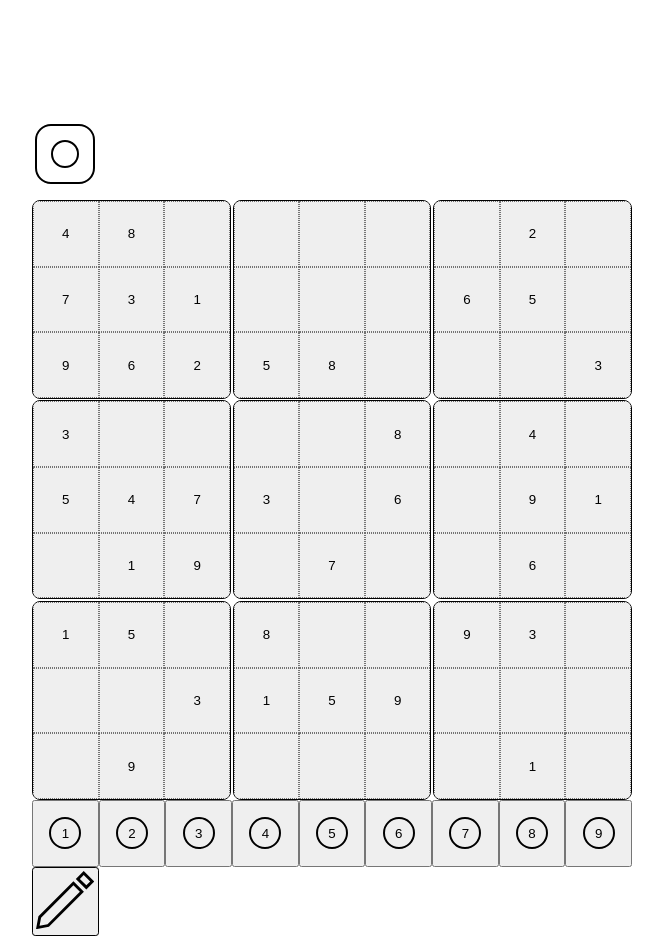
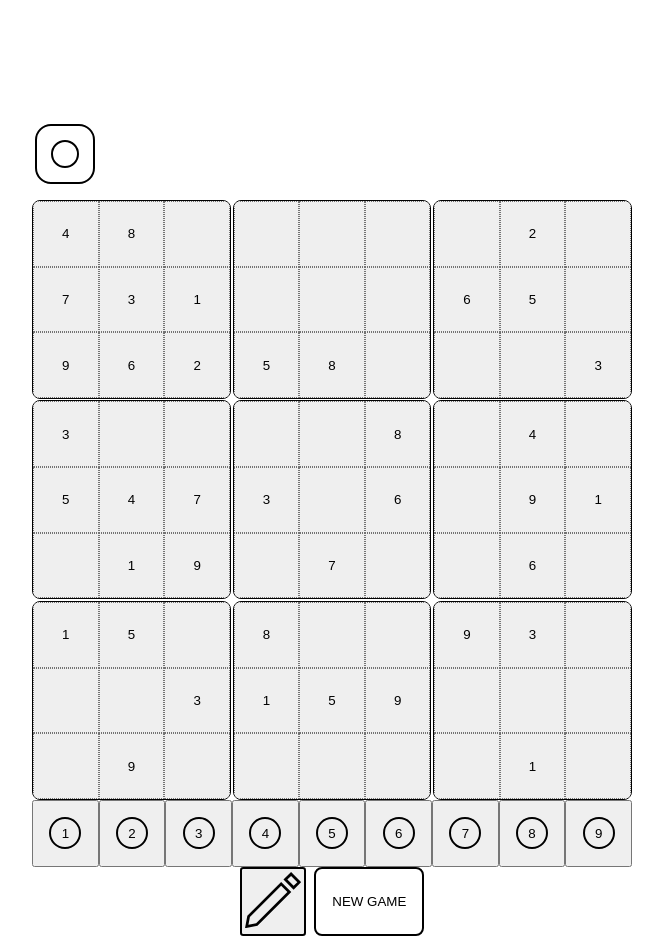
Before and after one commit to emmettxt/vue-sudoku, a Vue app: page / in a window 1280 px wide. Shown: the whole page, without its empty margins (308-971 px from the left). Built offline with nearby package versions, Linux system fonts and the light colour scheme.

Commit message:
Added won modal and new game button

```diff
--- a/src/App.vue
+++ b/src/App.vue
@@ -2,6 +2,7 @@
 import SudokuBoardVue from './components/SudokuBoard/SudokuBoard.vue'
 import ThemeSelector from './components/ThemeSelector.vue/ThemeSelector.vue'
 import ThemeWrapper from './components/ThemeSelector.vue/ThemeWrapper.vue'
+import WonModal from './components/WonModal.vue'
 </script>
 
 <template>
@@ -11,6 +12,7 @@ import ThemeWrapper from './components/ThemeSelector.vue/ThemeWrapper.vue'
         <ThemeSelector />
         <SudokuBoardVue />
       </div>
+      <WonModal />
     </main>
   </ThemeWrapper>
 </template>
--- a/src/Services/sudokuService.ts
+++ b/src/Services/sudokuService.ts
@@ -24,6 +24,7 @@ export const getBoard = () => {
 export const checkSolution = (id: number, potentialSolution: string) => {
   const item = data[id]
   const isSolution = item.solution === potentialSolution
+  console.log('checkSolution:', { soltuion: item.solution, potentialSolution, isSolution })
   return new Promise<boolean>((resolve) => {
     resolve(isSolution)
   })
--- /dev/null
+++ b/src/components/NewGameButton.vue
@@ -0,0 +1,40 @@
+<script setup lang="ts">
+import { store } from '../stores/store'
+import { ref } from 'vue'
+const props = defineProps<{ hasWarning?: boolean }>()
+
+const intialContent = 'new game'
+const content = ref(intialContent)
+
+const newGame = () => {
+  if (content.value !== intialContent || !props.hasWarning) {
+    content.value = intialContent
+    store.LoadNewBoard()
+  } else {
+    content.value = 'are you sure?'
+  }
+}
+</script>
+
+<template>
+  <button class="btn" @click="newGame">{{ content }}</button>
+</template>
+
+<style scoped>
+.btn {
+  background-color: var(--primary-bg);
+  border: 2px solid var(--primary-text);
+  text-transform: uppercase;
+  padding: 0.5rem 1rem;
+  border-radius: 0.5rem;
+  color: var(--primary-text);
+  transition: transform 50ms;
+
+  position: relative;
+}
+.btn:hover {
+  transform: scale(0.9);
+  background-color: var(--secondary-bg);
+  color: var(--secondary-text);
+}
+</style>
--- a/src/components/SudokuBoard/SudokuBoard.vue
+++ b/src/components/SudokuBoard/SudokuBoard.vue
@@ -4,6 +4,7 @@ import { onBeforeMount } from 'vue'
 import { store, type PossibleColumn, type PossibleRow } from '@/stores/store'
 import NumberSelctor from './NumberSelctor.vue'
 import TogglePencilModeButton from './TogglePencilModeButton.vue'
+import NewGameButton from '../NewGameButton.vue'
 
 const calculateRow = (blockNumber: number, cellNumber: number): PossibleRow =>
   (Math.ceil(cellNumber / 3) + 3 * Math.floor((blockNumber - 1) / 3)) as PossibleRow
@@ -27,7 +28,10 @@ onBeforeMount(() => store.LoadNewBoard())
       </div>
     </div>
     <NumberSelctor />
-    <TogglePencilModeButton />
+    <div class="game-buttons">
+      <TogglePencilModeButton />
+      <NewGameButton :has-warning="true" />
+    </div>
   </div>
 </template>
 
@@ -50,4 +54,10 @@ onBeforeMount(() => store.LoadNewBoard())
   overflow: hidden;
   border: 1px solid var(--primary-text);
 }
+
+.game-buttons {
+  display: flex;
+  gap: 0.5rem;
+  justify-content: center;
+}
 </style>
--- a/src/components/SudokuBoard/TogglePencilModeButton.vue
+++ b/src/components/SudokuBoard/TogglePencilModeButton.vue
@@ -15,7 +15,7 @@ import PencilSVG from '@/assets/PencilSVG.vue'
 
 <style scoped>
 .btn {
-  border: 1px solid var(--primary-text);
+  border: 2px solid var(--primary-text);
   border-radius: 0.2rem;
   padding: 0.2rem;
   transition: transform 100ms ease-in-out;
--- /dev/null
+++ b/src/components/WonModal.vue
@@ -0,0 +1,36 @@
+<script setup lang="ts">
+import NewGameButton from './NewGameButton.vue'
+import { store } from '../stores/store'
+</script>
+
+<template>
+  <div :class="`modal ${store.won ? '' : 'modal-hidden'}`">
+    <div class="modal-box">
+      <h2>You Won!</h2>
+      <NewGameButton />
+    </div>
+  </div>
+</template>
+
+<style scoped>
+.modal {
+  position: absolute;
+  inset: 0;
+  background-color: rgba(0, 0, 0, 0.5);
+  display: flex;
+  justify-content: center;
+  align-items: center;
+}
+.modal-hidden {
+  display: none;
+}
+.modal-box {
+  background-color: var(--primary-bg);
+  border: var(--primary-text) 2px solid;
+  border-radius: 0.5rem;
+  padding: 1rem;
+  display: flex;
+  flex-direction: column;
+  align-items: center;
+}
+</style>
--- a/src/stores/store.ts
+++ b/src/stores/store.ts
@@ -1,5 +1,5 @@
 import { reactive } from 'vue'
-import { getBoard } from '../Services/sudokuService'
+import { getBoard, checkSolution } from '../Services/sudokuService'
 
 export interface cell {
   isStatic: boolean
@@ -25,6 +25,7 @@ export const store = reactive({
   },
   setWon(won: boolean) {
     this.won = won
+    if (won) console.log('YOU WON!')
   },
   boardHistoy: [] as { board: cell[][]; pencilBoard: boolean[][][] }[],
   updateHistory() {
@@ -35,6 +36,7 @@ export const store = reactive({
     const cell = this.board[row - 1][column - 1]
     this.board[row - 1].splice(column - 1, 1, { ...cell, value })
     clearCellsRowAndColumnOfPencilValue(row, column)
+    checkIsWon()
   },
   setIsStatic(row: PossibleRow, column: PossibleColumn, isStatic: boolean) {
     const cell = this.board[row - 1][column - 1]
@@ -71,20 +73,47 @@ export const store = reactive({
   getPencilCell(row: PossibleRow, column: PossibleColumn) {
     return this.pencilBoard[row - 1][column - 1]
   },
+  boardId: undefined as number | undefined,
   LoadNewBoard() {
-    getBoard().then(({ board }) => {
+    getBoard().then(({ board, id }) => {
       for (let i = 1; i <= 81; i++) {
         const value = Number(board[i - 1]) as PossibleCellValues
         const row = Math.ceil(i / 9) as PossibleRow
         const column = (i - (row - 1) * 9) as PossibleColumn
         this.setInitialValue(row, column, value)
-
+        this.boardId = id
         this.setWon(false)
         this.updateHistory()
       }
     })
   }
 })
+
+const checkIsWon = () => {
+  if (!checkBoardIsFull()) return
+  if (store.boardId) {
+    checkSolution(store.boardId, getBoardAsString()).then((isWon) => store.setWon(isWon))
+  }
+}
+
+const getBoardAsString = () => {
+  let str = ''
+  for (const row of store.board) {
+    for (const cell of row) {
+      str += cell.value
+    }
+  }
+  return str
+}
+
+const checkBoardIsFull = () => {
+  for (const row of store.board) {
+    for (const cell of row) {
+      if (!cell.value) return false
+    }
+  }
+  return true
+}
 
 const clearRowofPencilValue = (row: PossibleRow, value: PossibleColumn) => {
   for (const column of PossibleCoOrd) {
```
